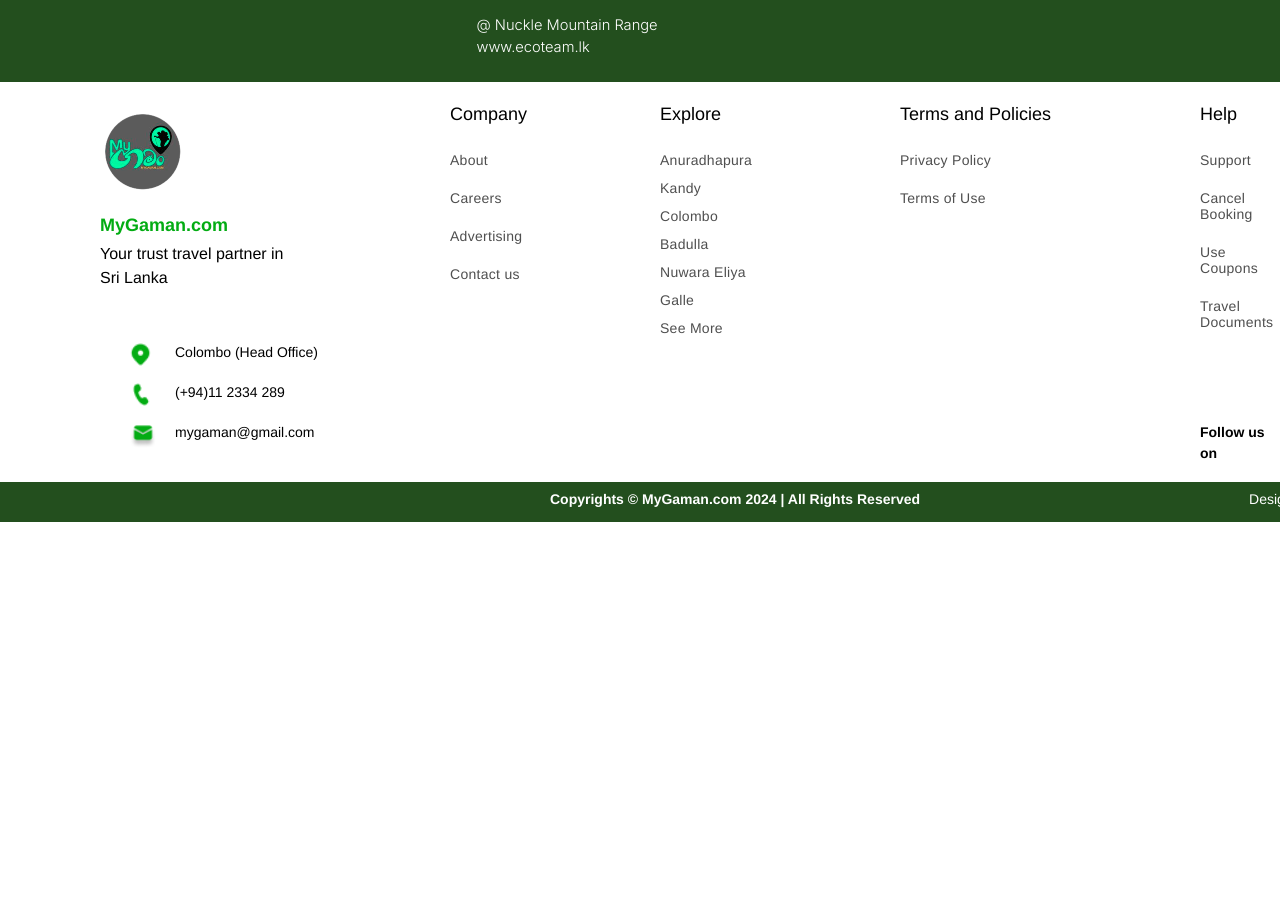
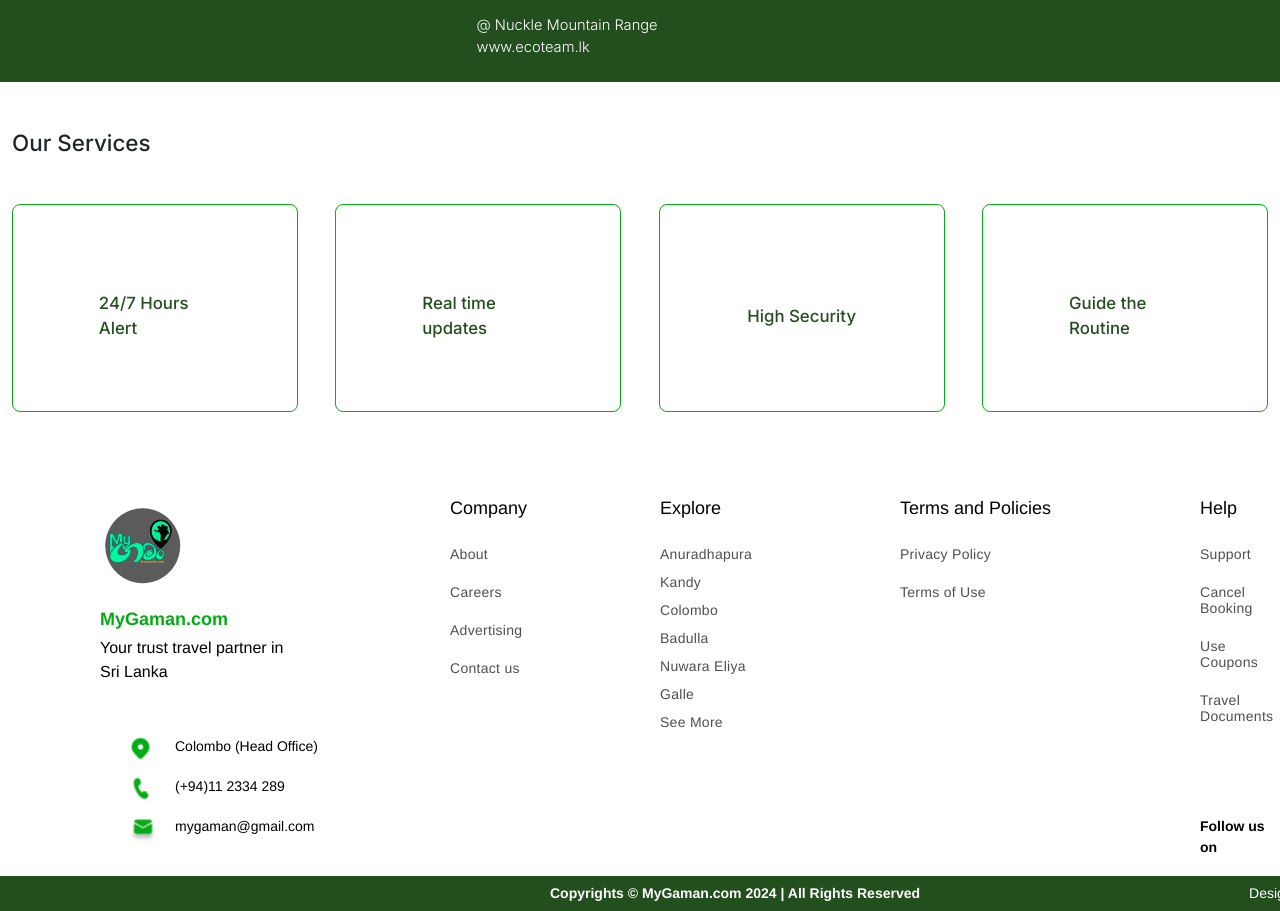
Before and after one commit to tharusha1004/MyGaman-Web, a React (Create React App) app in the folder frontend/: page /home in a window 1280 px wide. Shown: the part 2391-3302 px from the top of the page. Before the commit the page ends 3273 px from the top, so only its background shows below. Built offline with nearby package versions, Linux system fonts and the light colour scheme; a web font is replaced by a local one.

Commit message:
add service section into home page

```diff
--- a/frontend/src/pages/Home.jsx
+++ b/frontend/src/pages/Home.jsx
@@ -6,6 +6,7 @@
 import SearchBar from '../shared/SearchBar'
 import DestinationSection from '../components/Home/Destination_Section/DestinationSection'
 import ActivityBooking from '../components/Home/Activity_Booking/ActivityBooking'
+import ServicesSection from '../components/Home/Services_Section/ServicesSection'
 
 const Home = () => {
     return (
@@ -15,6 +16,7 @@
             <SearchBar/>
             <DestinationSection/>
             <ActivityBooking/>
+            <ServicesSection/>
         </div>
     )
 }
```
